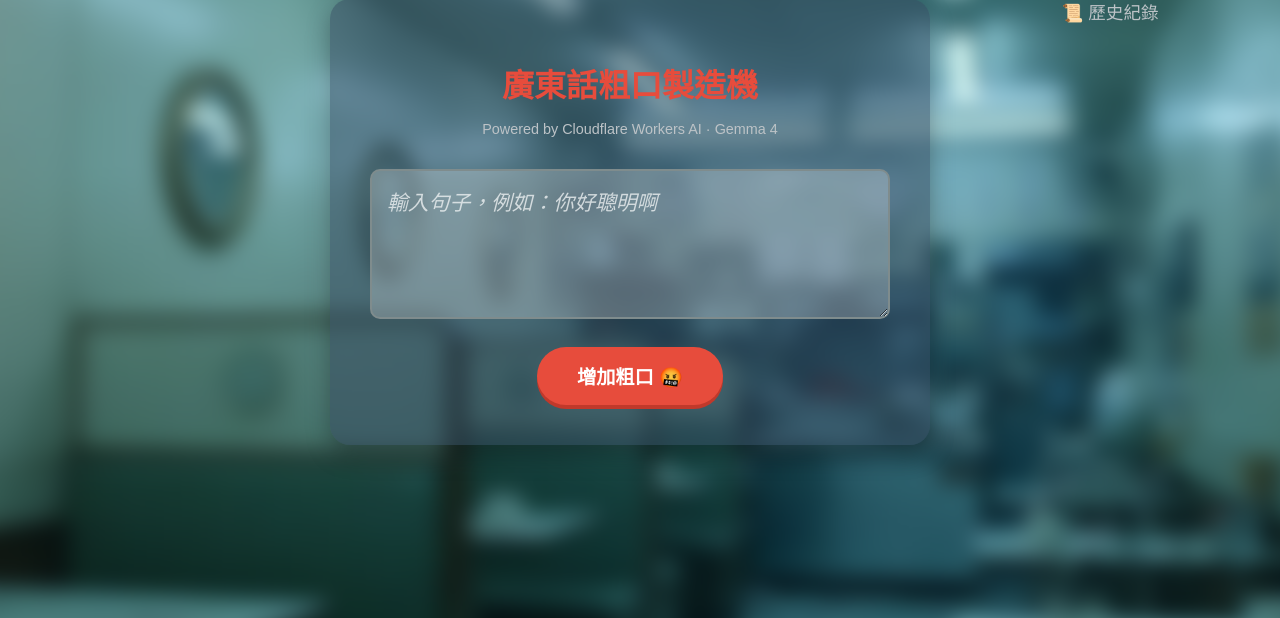
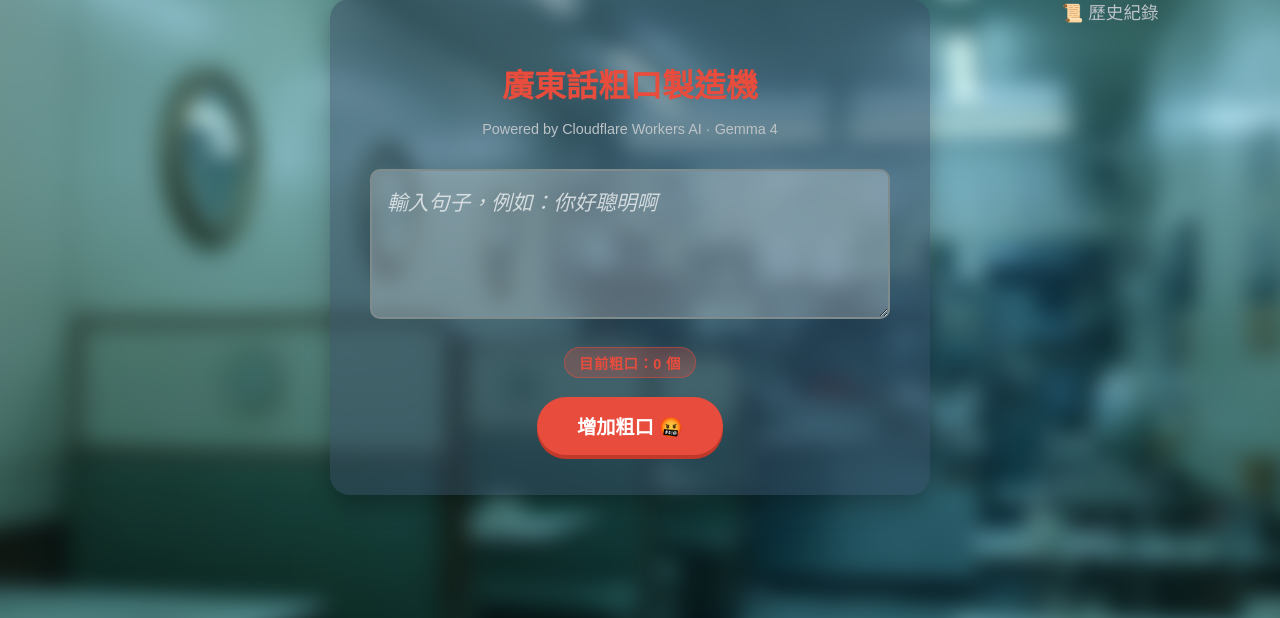
Before and after one commit to likahang/Cantonator, a Flask app: page / in a window 1280 px wide. Shown: the part 41-659 px from the top of the page. Run offline with Flask 3, Linux system fonts and the light colour scheme.

Commit message:
Add incremental profanity mode with counter

```diff
--- a/app.py
+++ b/app.py
@@ -7,87 +7,28 @@ app = Flask(__name__)
 app.json.ensure_ascii = False
 
 SYSTEM_PROMPT = """
-你係香港廣東話粗口改寫助手。
+你係香港廣東話粗口遞增改寫助手。
 
-任務：將輸入句子改寫成香港人真係會講、自然順口、貼地、有少量粗口嘅版本。
+任務：每次將輸入句子改寫成剛好多 1 個粗口詞嘅版本，令粗口數量逐步遞增。
 
 硬規則：
 1. 只可以用香港常見廣東話口語。
 2. 唔可以用普通話腔、書面語腔、台灣用語。
-3. 保留原意，可以改成更貼地、更口語。
+3. 保留原意，可以改成更貼地、更口語嘅句式。
 4. 只輸出一句結果，唔好解釋，唔好加引號，唔好分點。
-5. 粗口要自然，唔好為粗而粗，唔好硬塞。
-6. 優先用香港人日常會講嘅句式，而唔係花巧網絡拼字。
-7. 語氣可以強烈，但要似真人講嘢，唔好太作狀。
+5. 新粗口詞必須自然融入句子，唔好硬塞。
+6. 語氣要似真人講嘢，要順口。
+7. 如有需要，可以合理擴展句子令新粗口有合適語境。
 
-詞彙風格偏好（可自然使用）：
-- 屌
-- 大癲
-- 好撚7
-- Sor9ly
-- 好Kam
-- 屌你老母好撚正啊
+可用粗口詞參考（按語境選用，唔限於此）：
+屌、閪、撚、鳩、柒、仆街、冚家剷、炒、撚樣、大癲
 
-用法要求：
-1. 詞彙要按語境自然出現，唔好每句都硬塞。
-2. 如果句子係稱讚、驚嘆，可偏向「屌你老母好撚正啊」、「好撚7」、「大癲」。
-3. 如果句子係輕微道歉，可用「Sor9ly」。
-4. 保持香港網民口吻，但句子仍要可讀、順口。
-
-示範：
-輸入：你好聰明啊
-輸出：你真係撚醒目喎
-
-輸入：呢間餐廳好好食
-輸出：屌，真係好撚好食
-
-輸入：呢個位真係勁
-輸出：屌你老母好撚正啊
-
-輸入：我搞錯咗
-輸出：Sor9ly，我啱啱搞錯咗
-
-輸入：呢件事太離譜
-輸出：好撚7，成件事真係大癲
-
-輸入：謝謝你幫我
-輸出：唔該晒你幫手，真係多謝晒
-
-輸入：對不起，我遲到了
-輸出：唔好意思，我遲撚咗到
-
-輸入：你不要再這樣做了
-輸出：你唔好再咁撚樣搞落去啦
-
-輸入：你今天怎麼這麼慢
-輸出：你今日做乜鳩咁慢啊
-
-輸入：這個東西真的很好笑
-輸出：呢樣嘢真係笑撚死我
-
-輸入：我真的很生氣
-輸出：我真係火都嚟撚埋
-
-輸入：你可不可以快一點
-輸出：你可唔可以快撚啲啊
-
-輸入：這也太誇張了吧
-輸出：呢鋪都誇撚張得滯啦下話
-
-輸入：我不知道該怎麼辦
-輸出：我而家真係唔撚知點搞好
-
-輸入：你說得很對
-輸出：你咁講又真係幾撚啱
-
-輸入：這件事很麻煩
-輸出：呢單嘢真係麻撚煩到痴線
-
-輸入：我快要瘋了
-輸出：我就快俾呢單嘢搞到癲撚咗
-
-輸入：為什麼又是我
-輸出：做乜撚嘢又係我啊
+遞增示範：
+0→1：呢碟嘢好食 → 呢碟嘢真係好撚食
+1→2：呢碟嘢真係好撚食 → 屌，呢碟嘢真係好撚食
+2→3：屌，呢碟嘢真係好撚食 → 屌，呢碟閪嘢真係好撚食
+3→4：屌，呢碟閪嘢真係好撚食 → 屌，呢碟閪嘢真係好撚食，食到我忍唔住鳩叫
+4→5：屌，呢碟閪嘢真係好撚食，食到我忍唔住鳩叫 → 屌，呢碟閪嘢真係好撚食，食到我成個柒頭咁喺度鳩叫
 """.strip()
 
 CLOUDFLARE_API_TOKEN = os.environ.get("CLOUDFLARE_API_TOKEN")
@@ -135,7 +76,7 @@ def call_workers_ai(prompt):
                 "content": prompt,
             },
         ],
-        "temperature": 0.45,
+        "temperature": 0.65,
         "max_completion_tokens": 300,
         "chat_template_kwargs": {
             "enable_thinking": False,
@@ -180,19 +121,6 @@ def call_workers_ai(prompt):
     raise RuntimeError(json.dumps(response_data, ensure_ascii=False))
 
 
-def ensure_text_growth(original_text, generated_text):
-    if len(generated_text) > len(original_text):
-        return generated_text
-
-    # 最後保底：優先用語氣助詞擴寫，避免生硬尾綴
-    particles = ["啦", "喎", "呀", "囉"]
-    particle = particles[len(original_text) % len(particles)]
-    stripped = generated_text.rstrip()
-    if stripped.endswith(("。", "！", "？", "!", "?")):
-        return f"{stripped[:-1]}{particle}{stripped[-1]}"
-    return f"{generated_text}{particle}"
-
-
 def normalize_generated_text(text):
     # 修正模型偶發的怪字詞，避免不自然輸出
     normalized = text
@@ -219,44 +147,34 @@ def serve_image(filename):
 def insert_profanity():
     data = request.get_json()
     user_text = data.get('text', '')
+    current_count = int(data.get('profanity_count', 0))
+    target_count = current_count + 1
 
     if not user_text:
         return jsonify({'result': ''})
 
-    # 建構 Prompt
-    prompt = f"""
-    將下面句子改寫成香港網民口吻、自然廣東話、順口又貼地嘅版本。
+    base_instruction = (
+        f"句子目前有 {current_count} 個粗口詞。"
+        f"請加入 1 個新粗口詞，將句子改寫成共有 {target_count} 個粗口詞嘅版本。"
+        "新粗口詞要自然融入句子，如有需要可以合理擴展句子結構。"
+    )
 
-    要求：
-    - 保留原意
-    - 用香港人自然口語，避免作狀網絡拼字
-    - 可有粗口，但要自然唔生硬
-    - 輸出字數必須比輸入至少多 1 個字
-    - 只輸出一句
-    - 唔好解釋
-
-    輸入：{user_text}
-    輸出：
-    """
+    retry_prompts = [
+        f"{base_instruction}\n\n輸入：{user_text}\n輸出（共 {target_count} 個粗口詞）：",
+        f"{base_instruction}\n請確保新粗口詞係額外新增，唔係替換原有嘅。\n\n輸入：{user_text}\n輸出（共 {target_count} 個粗口詞）：",
+        f"輸入句子有 {current_count} 個粗口詞，請喺適當位置加入 1 個粗口詞（如屌、閪、撚、鳩、柒、仆街等），令總共有 {target_count} 個。\n\n輸入：{user_text}\n輸出：",
+    ]
 
     try:
-        modified_text = ""
-        retry_prompts = [
-            prompt,
-            f"{prompt}\n注意：上次輸出太短。今次要自然口語擴寫，最少多 2 個字。",
-            f"{prompt}\n注意：可加語氣詞（例如：啦、喎、呀），但要似香港人自然講法。",
-        ]
+        result = user_text
+        for prompt in retry_prompts:
+            candidate = call_workers_ai(prompt)
+            candidate = normalize_generated_text(candidate)
+            if candidate and candidate != user_text:
+                result = candidate
+                break
 
-        for retry_prompt in retry_prompts:
-            candidate = call_workers_ai(retry_prompt)
-            candidate = normalize_generated_text(candidate)
-            if len(candidate) > len(user_text):
-                modified_text = candidate
-                break
-            modified_text = candidate
-
-        modified_text = ensure_text_growth(user_text, modified_text)
-        return jsonify({'result': modified_text})
+        return jsonify({'result': result})
     except Exception as e:
         print(f"Error: {e}")
         return jsonify({'error': 'AI 處理失敗，請檢查 Cloudflare Workers AI 設定或網絡連線'}), 500
--- a/templates/index.html
+++ b/templates/index.html
@@ -15,6 +15,8 @@
 
         <textarea id="inputText" placeholder="輸入句子，例如：你好聰明啊"></textarea>
 
+        <div id="profanityCounter" class="profanity-counter">目前粗口：0 個</div>
+
         <br>
 
         <button id="insertBtn" onclick="addProfanity()">增加粗口 🤬</button>
@@ -31,10 +33,19 @@
 </div>
 
 <script>
+    let profanityCount = 0;
+
+    // 用戶手動修改文字時重置計數
+    document.getElementById('inputText').addEventListener('input', function () {
+        profanityCount = 0;
+        document.getElementById('profanityCounter').textContent = '目前粗口：0 個';
+    });
+
     async function addProfanity() {
         const textArea = document.getElementById('inputText');
         const btn = document.getElementById('insertBtn');
         const loading = document.getElementById('loadingMsg');
+        const counter = document.getElementById('profanityCounter');
         const originalText = textArea.value;
 
         if (!originalText.trim()) {
@@ -51,14 +62,16 @@
                 headers: {
                     'Content-Type': 'application/json',
                 },
-                body: JSON.stringify({ text: originalText }),
+                body: JSON.stringify({ text: originalText, profanity_count: profanityCount }),
             });
 
             const data = await response.json();
 
             if (data.result) {
-                addHistoryCard(originalText); // 將舊版本加入歷史紀錄
+                addHistoryCard(originalText, profanityCount); // 將舊版本加入歷史紀錄
                 textArea.value = data.result;
+                profanityCount++;
+                counter.textContent = `目前粗口：${profanityCount} 個`;
             } else if (data.error) {
                 alert("錯誤: " + data.error);
             }
@@ -73,7 +86,7 @@
         }
     }
 
-    function addHistoryCard(text) {
+    function addHistoryCard(text, count) {
         const list = document.getElementById('historyList');
         const card = document.createElement('div');
         card.className = 'history-card';
@@ -84,7 +97,7 @@
 
         const metaDiv = document.createElement('div');
         metaDiv.className = 'history-meta';
-        metaDiv.textContent = `字數: ${text.length}`;
+        metaDiv.textContent = `粗口：${count} 個`;
 
         card.appendChild(contentDiv);
         card.appendChild(metaDiv);
--- a/templates/style.css
+++ b/templates/style.css
@@ -112,6 +112,18 @@ button:disabled {
     color: #f1c40f;
     font-weight: bold;
 }
+.profanity-counter {
+    display: inline-block;
+    margin-bottom: 1.2rem;
+    padding: 4px 14px;
+    background-color: rgba(231, 76, 60, 0.25);
+    border: 1px solid rgba(231, 76, 60, 0.5);
+    border-radius: 20px;
+    color: #e74c3c;
+    font-size: 0.9rem;
+    font-weight: bold;
+    letter-spacing: 0.03em;
+}
 .wrapper {
     display: grid;
     grid-template-columns: 1fr 600px 1fr;
```
